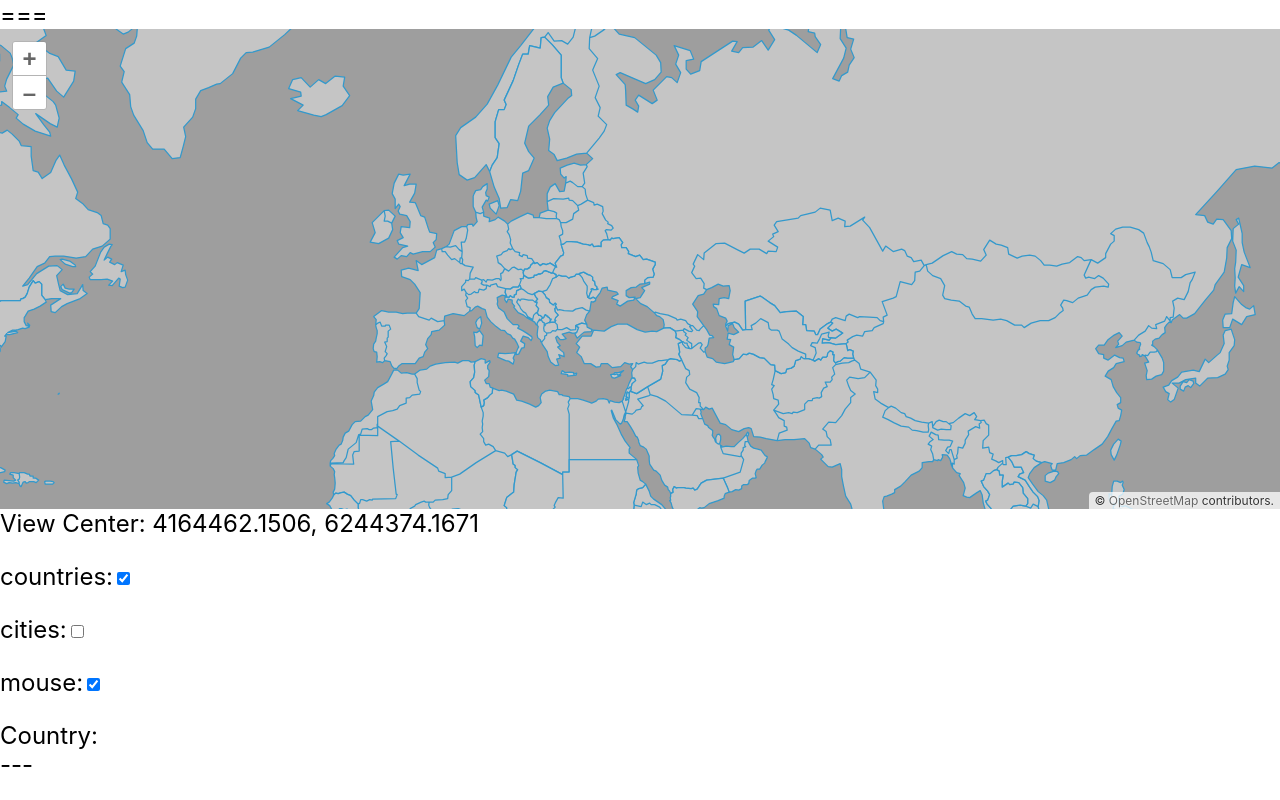
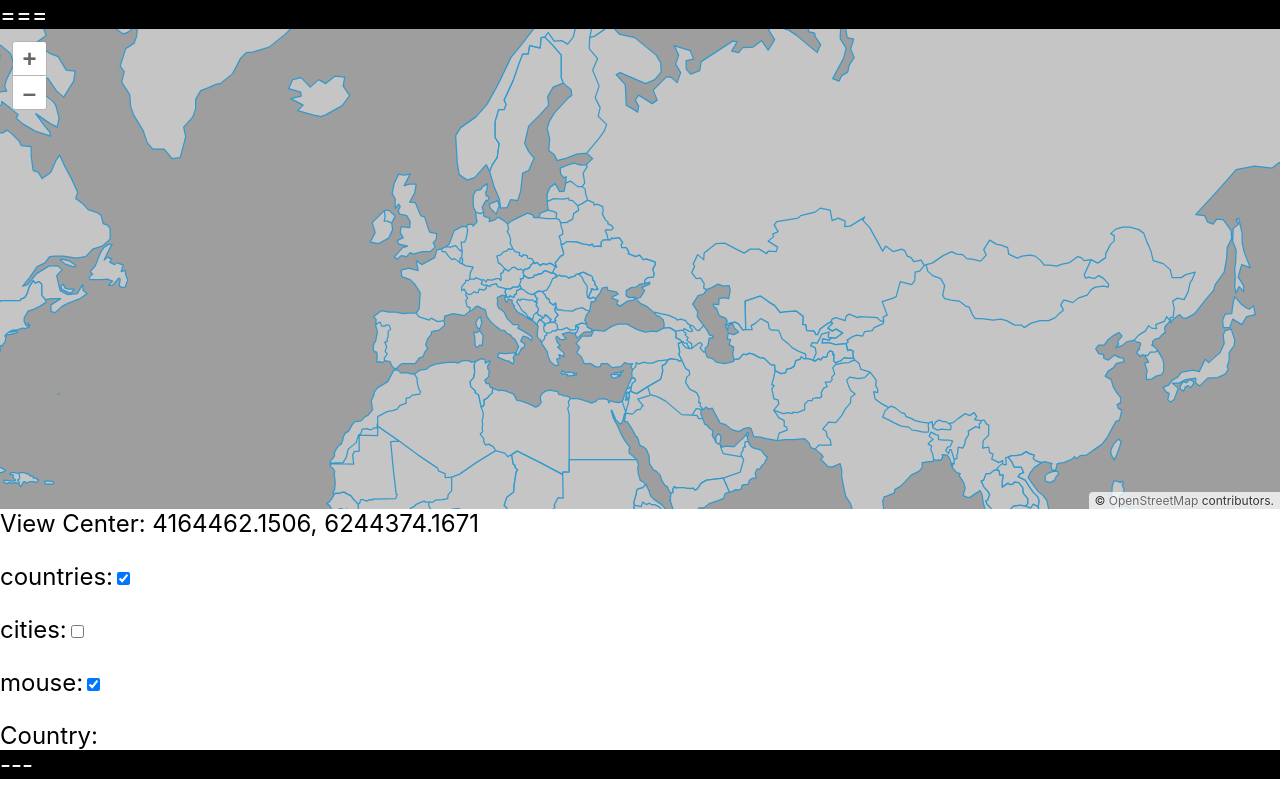
Before and after one commit to ecoologic/map, a React (Create React App) app: page / in a window 1280 px wide. Built offline with nearby package versions, Linux system fonts and the light colour scheme.

Commit message:
style, haha

```diff
--- a/src/index.css
+++ b/src/index.css
@@ -13,3 +13,8 @@ code {
 }
 
 .highlighted { background-color: #DEF6D9; }
+
+.header, .footer {
+  background-color: black;
+  color: white;
+}
```
